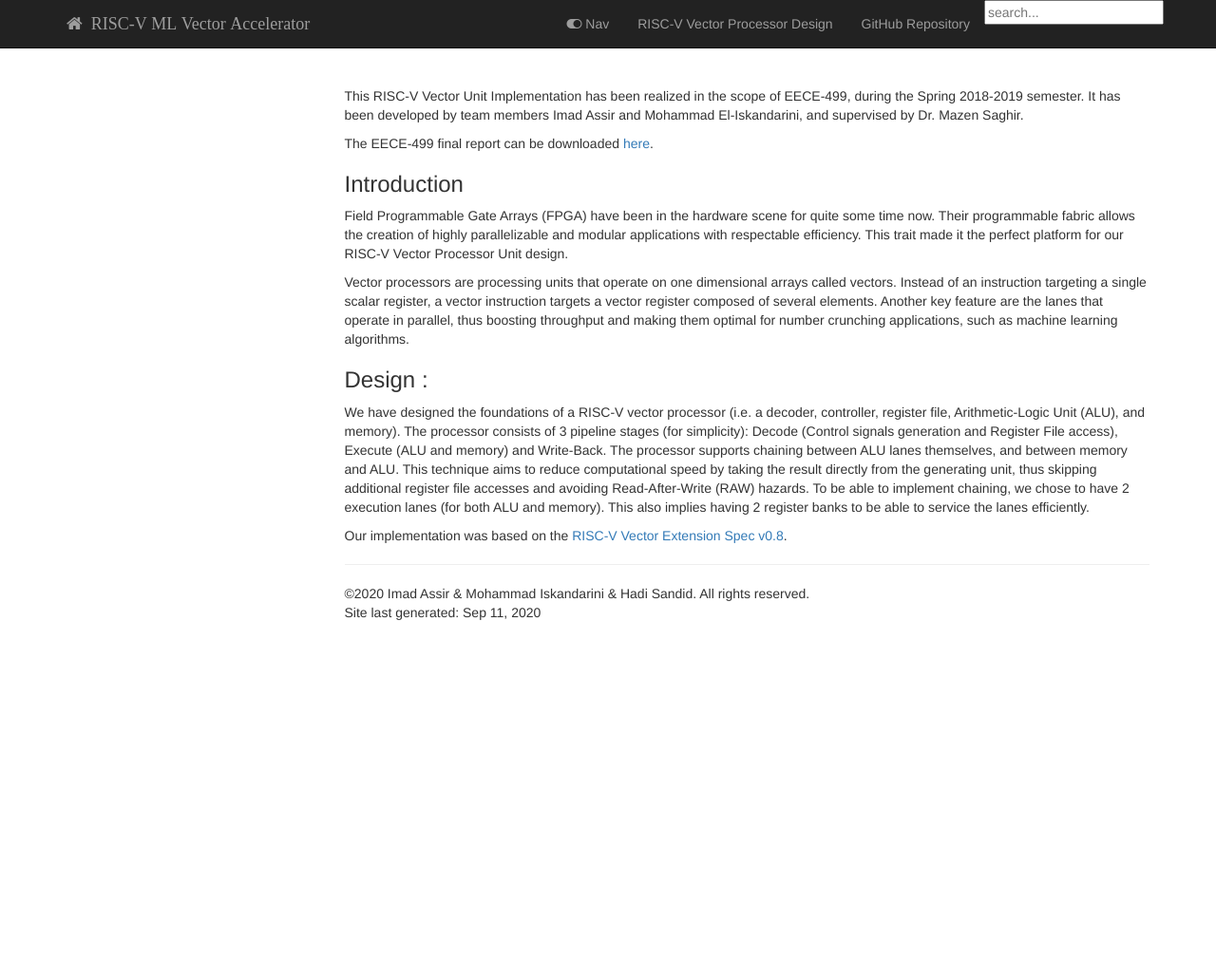
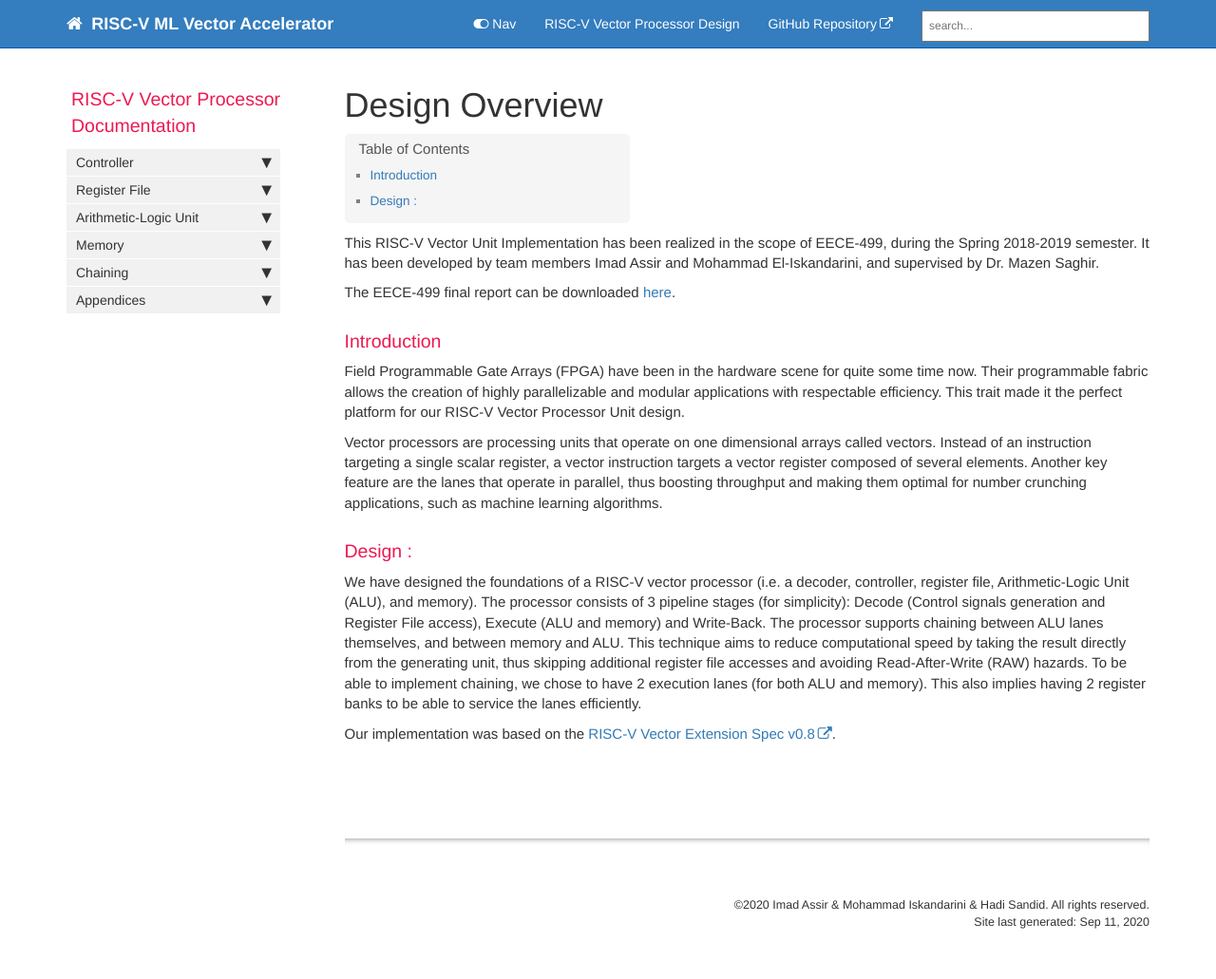
Before and after one commit to mfkiwl/RISC-V_Vector_Accelerator_For_ML, a Jekyll site: the page built from docs/pages/Overview.md, in a window 1280 px wide. Shown: the whole page at 95% size. Built offline with Jekyll 4.4.1, drawn with Linux system fonts in a browser that asks for light colours; nearby versions of some CDN libraries; our own code applies the rules of GitHub Pages for plain Markdown files; library files that are not in the unit come from our copies; comment, search, counter and statistics services are not loaded; before the commit the page ends 900 px from its top, so only the background shows below that.

```diff
--- a/docs/pages/Overview.md
+++ b/docs/pages/Overview.md
@@ -1,4 +1,12 @@
-
+---
+title: "Design Overview"
+keywords:
+last_updated:
+tags:
+sidebar: riscv_vector_processor_design_sidebar
+permalink: Overview.html
+folder:
+---
 
 This RISC-V Vector Unit Implementation has been realized in the scope of EECE-499, during the Spring 2018-2019 semester. It has been developed by team members Imad Assir and Mohammad El-Iskandarini, and supervised by Dr. Mazen Saghir.
 
```
